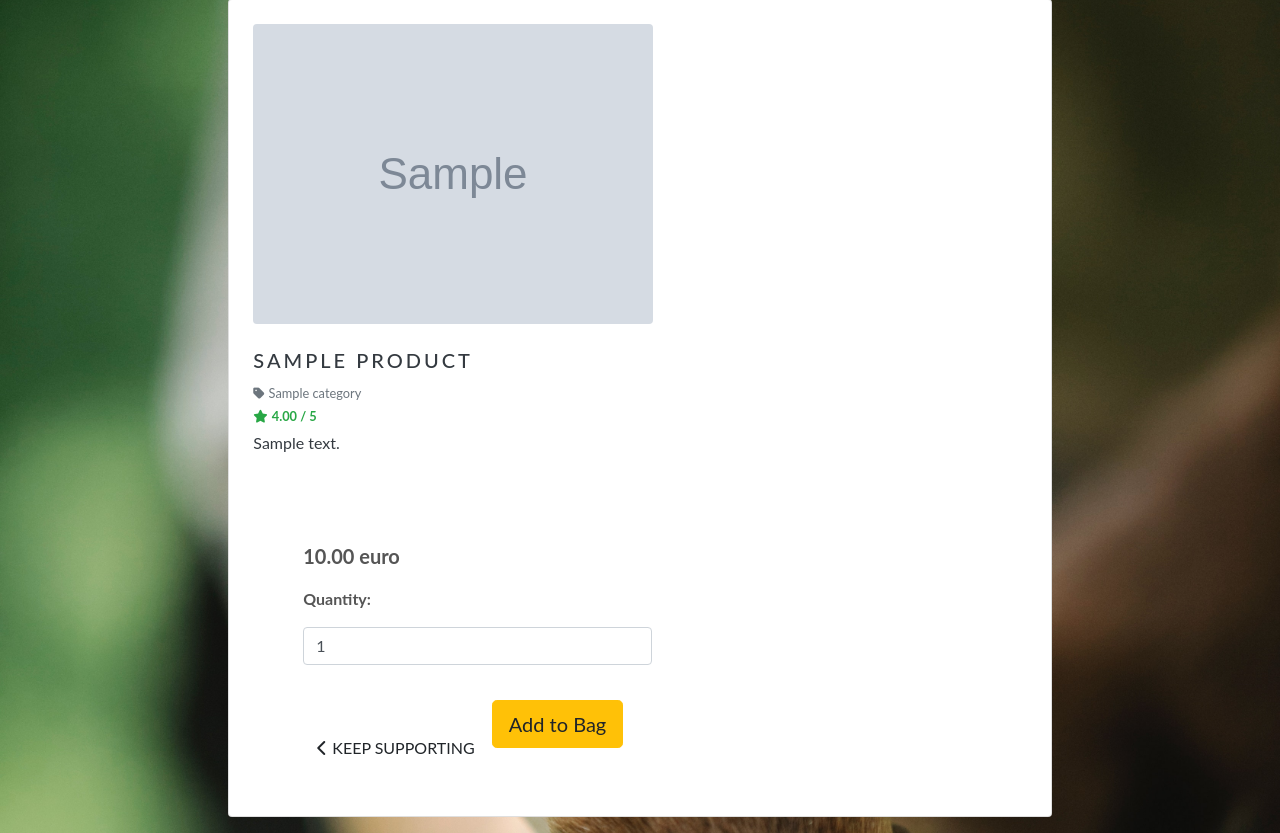
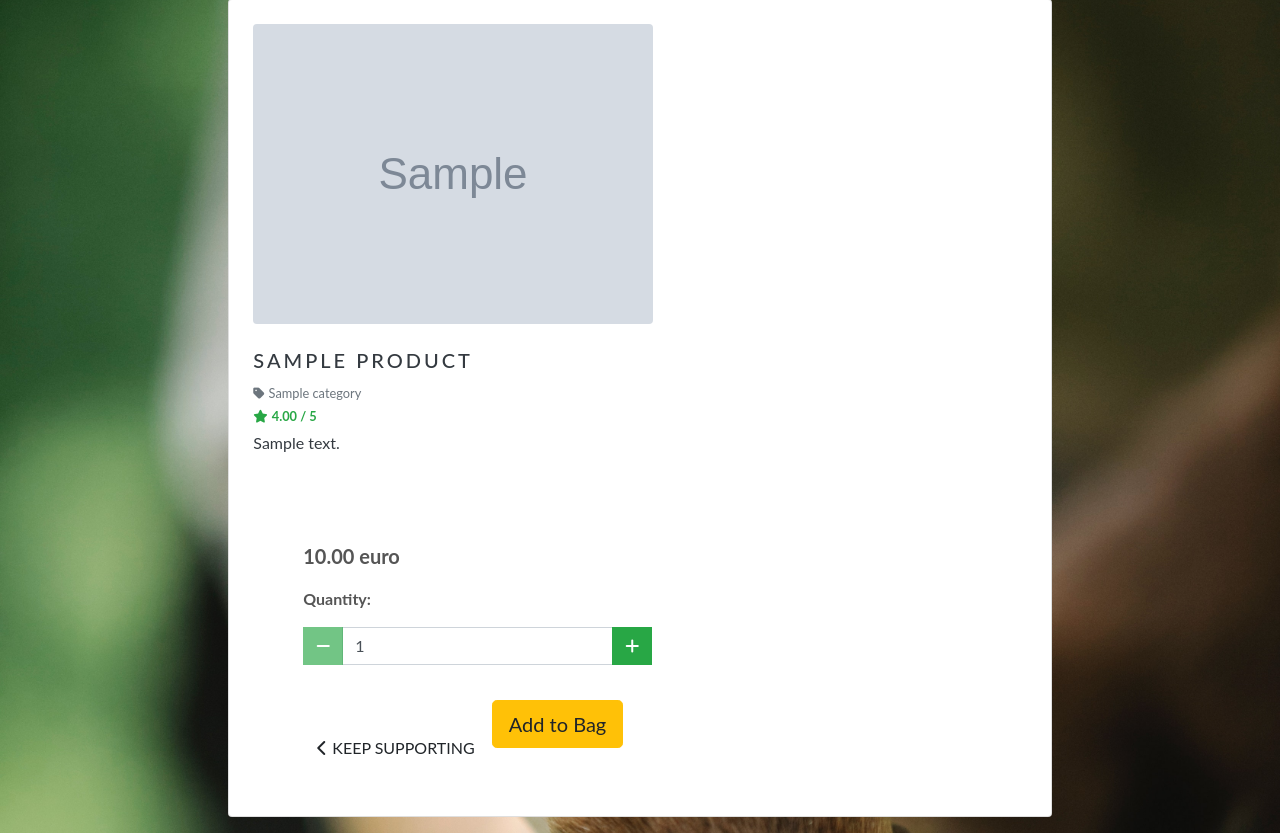
Before and after one commit to ANNAhabANNA/high_paw_support_us_more_v1, a Django app: page /products/1 in a window 1280 px wide. Shown: the part 340-1173 px from the top of the page. Run offline with Django 3.2, Linux system fonts and the light colour scheme; tables that the repository leaves empty hold one stand-in row (values such as "Sample post"); grey boxes marked "Sample" are stand-in pictures; some libraries are stand-ins or nearby versions.

Commit message:
Create +/- quantity buttons for product detail template

```diff
--- /dev/null
+++ b/products/templates/products/includes/quantity_input_script.html
@@ -0,0 +1,71 @@
+<!--The following code is from Boutique Ado project-->
+<script type="text/javascript">
+   /*
+    * Disable +/- buttons outside 1-99 range.
+    * If no size is passed to the function, the parameter will have a value of undefined by default,
+    * which prevents any errors
+    */
+    function handleEnableDisable(itemId, size) {
+        if (size) {
+            var currentValue = parseInt($(`.size_${itemId}_${size}`).val());
+        } else {
+            var currentValue = parseInt($(`.id_qty_${itemId}`).val());
+        }
+        var minusDisabled = currentValue < 2;
+        var plusDisabled = currentValue > 98;
+
+        if (size) {
+            $(`.decrement-size_${itemId}_${size}`).prop('disabled', minusDisabled);
+            $(`.increment-size_${itemId}_${size}`).prop('disabled', plusDisabled);
+        } else {
+            $(`.decrement-qty_${itemId}`).prop('disabled', minusDisabled);
+            $(`.increment-qty_${itemId}`).prop('disabled', plusDisabled);
+        }
+    }
+    // Ensure proper enabling/disabling of all inputs on page load
+    var allQtyInputs = $('.qty_input');
+    for(var i = 0; i < allQtyInputs.length; i++){
+        var itemId = $(allQtyInputs[i]).data('item_id');
+        var size = $(allQtyInputs[i]).data('size');
+        handleEnableDisable(itemId, size);
+    }
+
+    // Check enable/disable every time the input is changed
+    $('.qty_input').change(function() {
+        var itemId = $(this).data('item_id');
+        var size = $(this).data('size');
+        handleEnableDisable(itemId, size);
+    });
+
+    // Increment quantity
+    $('.increment-qty').click(function(e) {
+       e.preventDefault();
+       var itemId = $(this).data('item_id');
+       var size = $(this).data('size');
+       var closestInput = $(this).closest('.input-group').find('.qty_input')[0];
+       if (size) {
+          var allQuantityInputs = $(`.input-group-${itemId} input[data-size='${size}']`);
+       } else {
+          var allQuantityInputs = $(`.input-group-${itemId} input[name='quantity']`);
+       }
+       var currentValue = parseInt($(closestInput).val());
+       $(allQuantityInputs).val(currentValue + 1);
+       handleEnableDisable(itemId, size);
+    });
+
+    // Decrement quantity
+    $('.decrement-qty').click(function(e) {
+       e.preventDefault();
+       var itemId = $(this).data('item_id');
+       var size = $(this).data('size');
+       var closestInput = $(this).closest('.input-group').find('.qty_input')[0];
+       if (size) {
+          var allQuantityInputs = $(`.input-group-${itemId} input[data-size='${size}']`);
+       } else {
+          var allQuantityInputs = $(`.input-group-${itemId} input[name='quantity']`);
+       }
+       var currentValue = parseInt($(closestInput).val());
+       $(allQuantityInputs).val(currentValue - 1);
+       handleEnableDisable(itemId, size);
+    });
+</script>
--- a/products/templates/products/product_detail.html
+++ b/products/templates/products/product_detail.html
@@ -72,9 +72,30 @@
                                     <div class="col-12">
                                         <p class="mt-3"><strong>Quantity:</strong></p>
                                         <div class="form-group w-50">
-                                            <div class="input-group">
+                                            <div class="input-group input-group-{{ product.id }}">
+                                                <!--Minus button-->
+                                                <div class="input-group-prepend">
+                                                    <button class="decrement-qty btn btn-success rounded-0 decrement-qty_{{ product.id }}"
+                                                        data-item_id="{{ product.id }}">
+                                                        <span class="icon">
+                                                            <i class="fas fa-minus"></i>
+                                                        </span>
+                                                    </button>
+                                                </div>
                                                 <!-- Allows adding quantity with specific product id-->
-                                                <input class="form-control qty_input" type="number" name="quantity" value="1" min="1" max="99" data-item_id="{{ product.id }}" id="id_qty_{{ product.id }}">
+                                                <input class="form-control qty_input  id_qty_{{ product.id }}" type="number"
+                                                    name="quantity" value="1" min="1"
+                                                    max="99" data-item_id="{{ product.id }}"
+                                                    id="id_qty_{{ product.id }}">
+                                                <!--Plus button-->
+                                                <div class="input-group-append">
+                                                    <button class="increment-qty btn btn-success rounded-0  increment-qty_{{ product.id }}"
+                                                        data-item_id="{{ product.id }}">
+                                                        <span class="icon">
+                                                            <i class="fas fa-plus"></i>
+                                                        </span>
+                                                    </button>
+                                                </div>
                                             </div>
                                         </div>
                                     </div>
@@ -106,3 +127,8 @@
     </div>
 </div>
 {% endblock %}
+
+{% block postloadjs %}
+{{ block.super }}
+{% include 'products/includes/quantity_input_script.html' %}
+{% endblock %}
```
